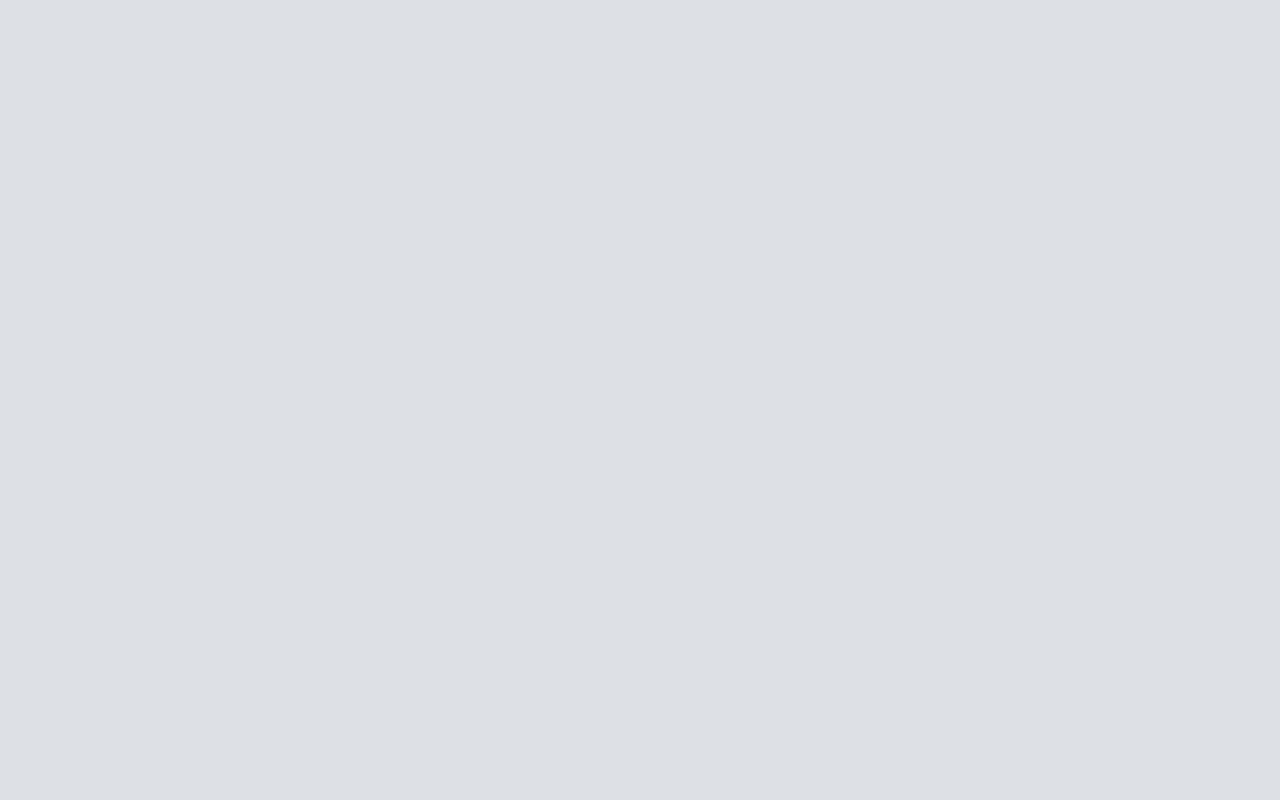
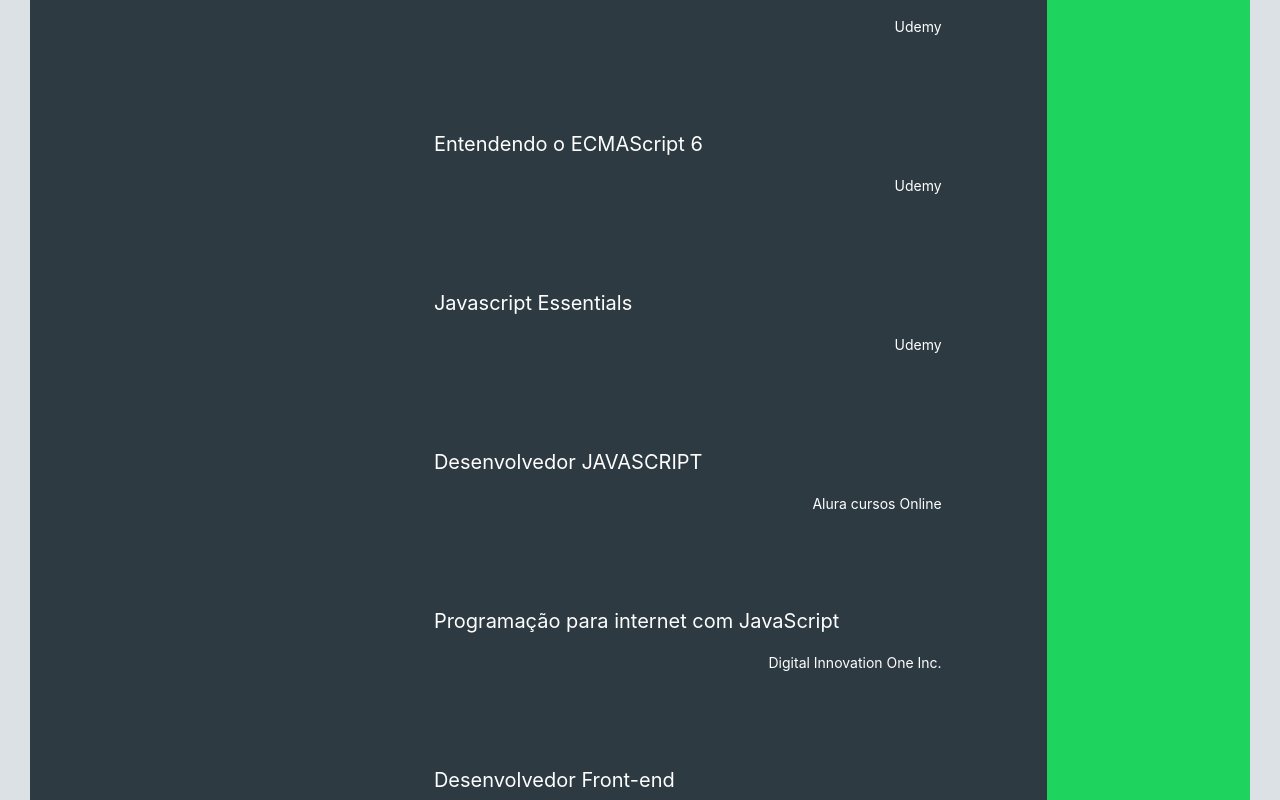
Before and after one commit to ThiagoDellaNoce/Portfolio, a React (Create React App) app: page /cursos in a window 1280 px wide. Shown: the part 1400-2200 px from the top of the page. Before the commit the page ends 800 px from the top, so only its background shows below. Built offline with nearby package versions, Linux system fonts and the light colour scheme; no server answers.

Commit message:
melhorias em telas: Cursos e Experiencias

```diff
--- a/package.json
+++ b/package.json
@@ -7,7 +7,6 @@
     "@testing-library/jest-dom": "^4.2.4",
     "@testing-library/react": "^9.5.0",
     "@testing-library/user-event": "^7.2.1",
-    "axios": "^0.19.2",
     "bootstrap": "^4.4.1",
     "react": "^16.13.1",
     "react-bootstrap": "^1.0.0",
--- a/src/pages/Contato/styles.css
+++ b/src/pages/Contato/styles.css
@@ -1,15 +1,12 @@
 .ComunicacaoImg {
   max-width: 100%;
-  position: absolute;
-  width: 300px;
-  right: 20px;
-  bottom: 20px;
 }
 
 .text {
   max-width: 100%;
   color: white;
   padding: 0px 0px 15px 0px !important;
+  width: 100%;
 }
 
 .MuiFormLabel-root {
--- a/src/pages/Cursos/index.js
+++ b/src/pages/Cursos/index.js
@@ -1,6 +1,4 @@
 import React, { useState, useEffect } from "react";
-
-import api from "../../services/api";
 
 import Row from "react-bootstrap/Row";
 import Col from "react-bootstrap/Col";
@@ -12,10 +10,287 @@
 export default function Cursos() {
   const [courses, setCourses] = useState([]);
 
+  let cursos = [
+    {
+      "title": "Universidade de Uberaba",
+      "platform": "Graduação em Sistemas de Informação, Tecnologia da Informação",
+      "description": ""
+    },
+
+    {
+      "title": "Web Design com Adobe XD, Bootstrap, GIMP, HTML e PHOTOSHOP",
+      "platform": "Udemy",
+      "description": ""
+    },
+    {
+      "title": "React vs. Angular vs. Vue",
+      "platform": "Udemy",
+      "description": ""
+    },
+    {
+      "title": "Curso React.js Ninja: Módulo React + Webpack",
+      "platform": "Udemy",
+      "description": ""
+    },
+    {
+      "title": "Programador Angular 1",
+      "platform": "Alura cursos Online",
+      "description": ""
+    },
+    {
+      "title": "Angular CLI - Masering the Basics",
+      "platform": "Alura cursos Online",
+      "description": ""
+    },
+    {
+      "title": "Ionic 1 parte 1: Desenvolvimento de aplicações híbridas mobile",
+      "platform": "Alura cursos Online",
+      "description": ""
+    },
+    {
+      "title": "Entendendo o ECMAScript 6",
+      "platform": "Udemy",
+      "description": ""
+    },
+    {
+      "title": "Entendendo o ECMAScript 6",
+      "platform": "Udemy",
+      "description": ""
+    },
+    {
+      "title": "Javascript Essentials",
+      "platform": "Udemy",
+      "description": ""
+    },
+    {
+      "title": "Desenvolvedor JAVASCRIPT",
+      "platform": "Alura cursos Online",
+      "description": ""
+    },
+    {
+      "title": "Programação para internet com JavaScript",
+      "platform": "Digital Innovation One Inc.",
+      "description": ""
+    },
+    {
+      "title": "Desenvolvedor Front-end",
+      "platform": "Alura cursos Online",
+      "description": ""
+    },
+    {
+      "title": "Javascript: programando na linguagem da web",
+      "platform": "Alura cursos Online",
+      "description": ""
+    },
+    {
+      "title": "Desenvolvedor Wordpress",
+      "platform": "Alura cursos Online",
+      "description": ""
+    },
+    {
+      "title": "Wordpress para Iniciantes",
+      "platform": "Udemy",
+      "description": ""
+    },
+    {
+      "title": "Bootstrap: criação de uma single-page responsiva",
+      "platform": "Alura cursos Online",
+      "description": ""
+    },
+    {
+      "title": "Certificate of Completion: SQL Fundamentals",
+      "platform": "SoloLearn",
+      "description": ""
+    },
+    {
+      "title": "Certificate of Completion: PHP Course",
+      "platform": "SoloLearn",
+      "description": ""
+    },
+    {
+      "title": "Certificate of Completion: Javascript Fundamentals",
+      "platform": "SoloLearn",
+      "description": ""
+    },
+    {
+      "title": "Certificate of Completion: CSS Fundamentals",
+      "platform": "SoloLearn",
+      "description": ""
+    },
+    {
+      "title": "Certificate of Completion: HTML Fundamentals",
+      "platform": "SoloLearn",
+      "description": ""
+    },
+    {
+      "title": "HTML5 e CSS3 II: Turbinando as suas páginas",
+      "platform": "SoloLearn",
+      "description": ""
+    },
+    {
+      "title": "HTML5 e CSS3 I: Suas primeiras páginas da web",
+      "platform": "SoloLearn",
+      "description": ""
+    },
+    {
+      "title": "HTTP: Entendendo a web por baixo dos panos",
+      "platform": "SoloLearn",
+      "description": ""
+    },
+
+    {
+      "title": "Android III: Aprimore sua APP com fragments, google maps e GPS",
+      "platform": "Alura cursos Online",
+      "description": ""
+    },
+    {
+      "title": "Android II: Integração com APPS e recursos do device",
+      "platform": "Alura cursos Online",
+      "description": ""
+    },
+    {
+      "title": "Android I: Crie sua APP fantástica com android studio",
+      "platform": "Alura cursos Online",
+      "description": ""
+    },
+    {
+      "title": "Desenvolvedor Android",
+      "platform": "Alura cursos Online",
+      "description": ""
+    },
+
+    {
+      "title": "Java III: Principais APIs e bibliotecas",
+      "platform": "Alura cursos Online",
+      "description": ""
+    },
+    {
+      "title": "Java II: Orientação a Objetos",
+      "platform": "Alura cursos Online",
+      "description": ""
+    },
+    {
+      "title": "Java I: Primeiros passos",
+      "platform": "Alura cursos Online",
+      "description": ""
+    },
+    {
+      "title": "Java: Dominando as Collections",
+      "platform": "Alura cursos Online",
+      "description": ""
+    },
+    {
+      "title": "Certificate of Completion: Java Course",
+      "platform": "SoloLearn",
+      "description": ""
+    },
+    {
+      "title": "Desenvolvedor java",
+      "platform": "Alura cursos Online",
+      "description": ""
+    },
+    {
+      "title": "C++ - Orientação a Objetos",
+      "platform": "Udemy",
+      "description": ""
+    },
+    {
+      "title": "Eclipse: Produtividade extrema na IDE com Java",
+      "platform": "Alura cursos Online",
+      "description": ""
+    },
+
+    {
+      "title": "Introdução ao Git e Controle de Versões",
+      "platform": "Digital Innovation One Inc.",
+      "description": ""
+    },
+    {
+      "title": "Lógica de programação II: pratique com desenhos, animações e um jogo",
+      "platform": "Alura cursos Online",
+      "description": ""
+    },
+    {
+      "title": "Maratona de programação: Introdução e boas práticas de um programador maratonista",
+      "platform": "Alura cursos Online",
+      "description": ""
+    },
+    {
+      "title": "Algoritmos II: Mergesort, quicksort, busca binária e análise de algoritmo",
+      "platform": "Alura cursos Online",
+      "description": ""
+    },
+    {
+      "title": "Algoritmos I: Selection, Insertion e introdução a análise",
+      "platform": "Alura cursos Online",
+      "description": ""
+    },
+    {
+      "title": "Iniciante em programação",
+      "platform": "Alura cursos Online",
+      "description": ""
+    },
+    {
+      "title": "Arquitetura de Sistemas Avançado",
+      "platform": "Digital Innovation One Inc.",
+      "description": ""
+    },
+    {
+      "title": "Fundamentos de Arquitetura de Sistemas",
+      "platform": "Digital Innovation One Inc.",
+      "description": ""
+    },
+
+    {
+      "title": "Desenvolvimento de games",
+      "platform": "Microway, Inc.",
+      "description": ""
+    },
+
+    {
+      "title": "Robótica Open Source",
+      "platform": "Faculdades Associadas de Uberaba - FAZU",
+      "description": ""
+    },
+    {
+      "title": "Linux II: Programas, processos e pacotes",
+      "platform": "Alura Cursos Online",
+      "description": ""
+    },
+    {
+      "title": "Linux I: Conhecendo e utilizando o terminal",
+      "platform": "Alura Cursos Online",
+      "description": ""
+    },
+    {
+      "title": "Windows: Introdução ao prompt",
+      "platform": "Alura Cursos Online",
+      "description": ""
+    },
+    {
+      "title": "Informática Básica",
+      "platform": "Sindicato do comércio",
+      "description": ""
+    },
+    {
+      "title": "Inglês: Candidate-se a vagas no exterior",
+      "platform": "Alura Cursos Online",
+      "description": ""
+    },
+    {
+      "title": "Inglês: nível intermediário II",
+      "platform": "WiseUp Uberaba",
+      "description": ""
+    },
+    {
+      "title": "Projetos ágeis com SCRUM",
+      "platform": "Digital Innovation One Inc.",
+      "description": ""
+    },
+  ];
+
   useEffect(() => {
-    api.get("courses", {}).then((Response) => {
-      setCourses(Response.data);
-    });
+      setCourses(cursos);
   }, []);
 
   return (
@@ -34,11 +309,12 @@
           {courses.map((course) => (
             <div key={course.id}>
               <Row>
-                <Col md={6}>
-                  <h4>{course.title}</h4>
+                <Col md={12}>
+                  <p style={{ fontSize: "20px"}}>{course.title}</p>
                 </Col>
-                <Col md={6} style={{ float: "left" }}>
-                  <h5>{course.platform}</h5>
+                <Col md={4}></Col>
+                <Col md={8} style={{ float: "right", textAlign: "right" }}>
+                  <p style={{ fontSize: "14px"}}>{course.platform}</p>
                 </Col>
               </Row>
               <Row>
--- a/src/pages/Experiencias/index.js
+++ b/src/pages/Experiencias/index.js
@@ -3,7 +3,11 @@
 import Row from "react-bootstrap/Row";
 import Col from "react-bootstrap/Col";
 
-import ExpImg from "./../../images/experience/ezattaLogo.jpg";
+import Exp1Img from "./../../images/experience/ezattaLogo.jpg";
+import Exp2Img from "./../../images/experience/moblearnLogo.png";
+import Exp3Img from "./../../images/experience/trackageLogo.png";
+import Exp4Img from "./../../images/experience/ingressoliveLogo.png";
+import Exp5Img from "./../../images/experience/tbaLogo.png";
 
 import "./styles.css";
 
@@ -17,21 +21,108 @@
         </Col>
       </Row>
 
+      {/* TBA Digital */}
       <Row className="row">
         <Col md={1}></Col>
 
         <Col md={2}>
-          <img src={ExpImg} className="ExpImg" alt="Logo da empresa Ezatta" />
+          <img
+            src={Exp5Img}
+            className="ExpImg"
+            alt="Logo da empresa TBA digital"
+          />
         </Col>
 
         <Col md={9}>
-          <h4 className="title">Local</h4>
-          <h5 className="subtitle">20** - 20**</h5>
-          <p className="paragrafo">
-            Lorem ipsum dolor sit amet, consectetur adipiscing elit. Quisque
-            sodales justo ultrices lacus mollis hendrerit. Quisque vitae
-            suscipit quam, ut pellentesque quam.
-          </p>
+          <h4 className="title">Tba digital</h4>
+          <h5 className="subtitle">2019 - o momento</h5>
+          <p className="paragrafo">Desenvolvedor full stack</p>
+        </Col>
+      </Row>
+      {/* Ingressolive */}
+      <Row className="row">
+        <Col md={1}></Col>
+
+        <Col md={2}>
+          <img
+            src={Exp4Img}
+            className="ExpImg"
+            alt="Logo da empresa Ingressolive"
+          />
+        </Col>
+
+        <Col md={9}>
+          <h4 className="title">Ingressolive</h4>
+          <h5 className="subtitle">2018 - o momento</h5>
+          <p className="paragrafo">Desenvolvedor front-end</p>
+        </Col>
+      </Row>
+      {/* Trackage */}
+      <Row className="row">
+        <Col md={1}></Col>
+
+        <Col md={2}>
+          <img
+            src={Exp3Img}
+            className="ExpImg"
+            alt="Logo da empresa Trackage"
+          />
+        </Col>
+
+        <Col md={9}>
+          <h4 className="title">Trackage</h4>
+          <h5 className="subtitle">2017 - 2018</h5>
+          <p className="paragrafo">Desenvolvedor front-end</p>
+        </Col>
+      </Row>
+      {/* Trackage */}
+      <Row className="row">
+        <Col md={1}></Col>
+
+        <Col md={2}>
+          <img
+            src={Exp3Img}
+            className="ExpImg"
+            alt="Logo da empresa Trackage"
+          />
+        </Col>
+
+        <Col md={9}>
+          <h4 className="title">Trackage</h4>
+          <h5 className="subtitle">2017 - 2018</h5>
+          <p className="paragrafo">Desenvolvedor mobile - Estagiário</p>
+        </Col>
+      </Row>
+      {/* Moblearn */}
+      <Row className="row">
+        <Col md={1}></Col>
+
+        <Col md={2}>
+          <img
+            src={Exp2Img}
+            className="ExpImg"
+            alt="Logo da empresa Moblearn"
+          />
+        </Col>
+
+        <Col md={9}>
+          <h4 className="title">Moblearn</h4>
+          <h5 className="subtitle">2016 - 2018</h5>
+          <p className="paragrafo">Desenvolvedor mobile</p>
+        </Col>
+      </Row>
+      {/* Ezatta */}
+      <Row className="row">
+        <Col md={1}></Col>
+
+        <Col md={2}>
+          <img src={Exp1Img} className="ExpImg" alt="Logo da empresa Ezatta" />
+        </Col>
+
+        <Col md={9}>
+          <h4 className="title">Ezatta</h4>
+          <h5 className="subtitle">2016 - 2017</h5>
+          <p className="paragrafo">Desenvolvedor wordpress</p>
         </Col>
       </Row>
     </div>
```
Also changed, not shown: src/pages/Contato/index.js (+19 -7 lines), 2 other files (tests, documents, lock files or other folders).
